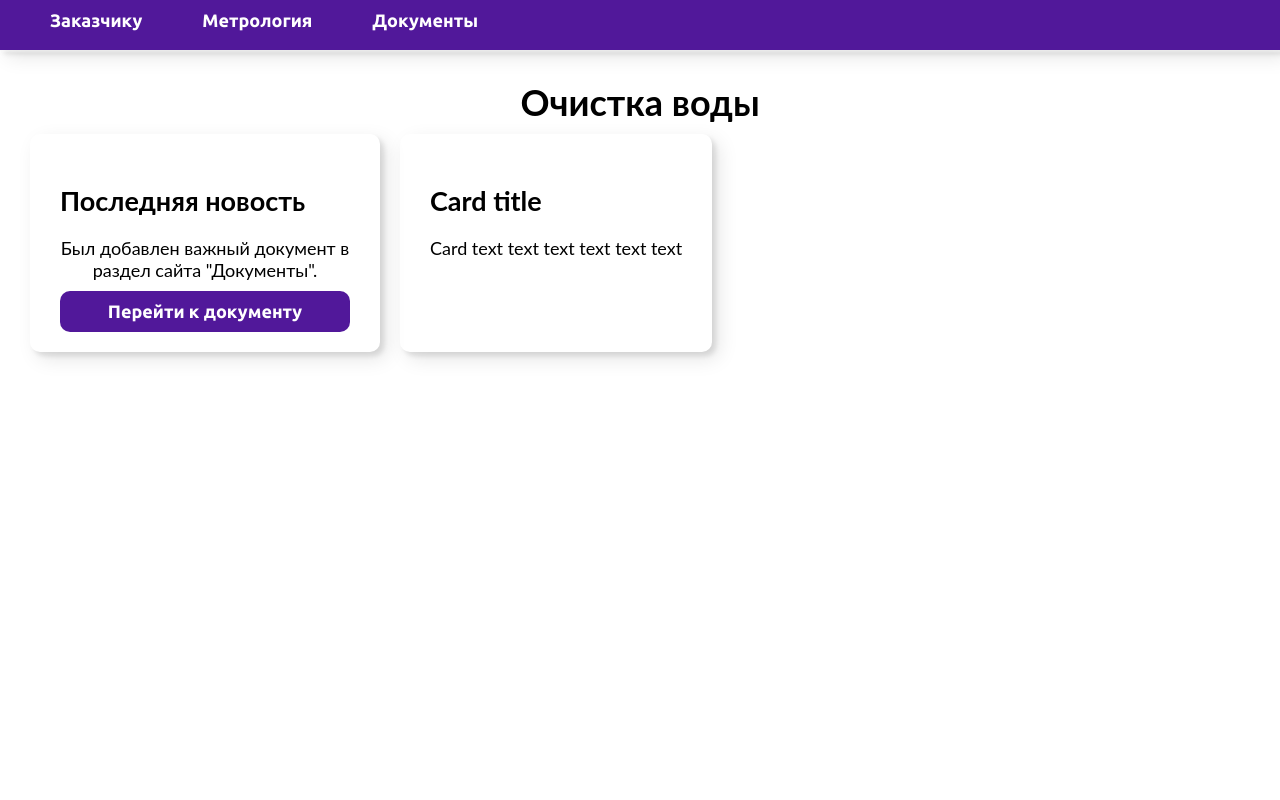
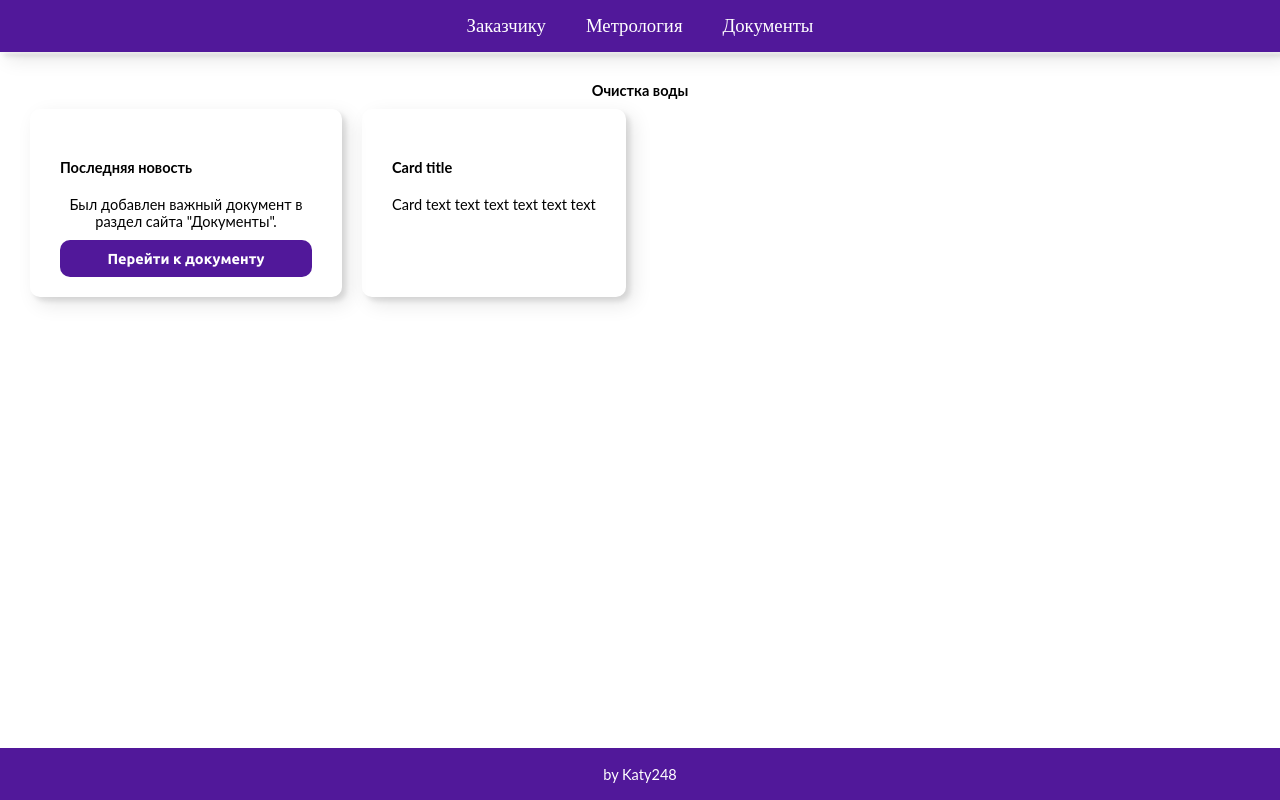
Before and after one commit to Andreytarn/sait, a plain HTML site: page index.html in a window 1280 px wide. Drawn offline with Linux system fonts and the light colour scheme; a web font is replaced by a local one.

Commit message:
So much changes

```diff
--- a/css/index.css
+++ b/css/index.css
@@ -1,4 +1,5 @@
 /* Fonts */
+@import 'site.css';
 @font-face {
   font-family: 'Ubuntu';
   src: url('../fonts/Ubuntu/Ubuntu-Regular.ttf');
@@ -7,18 +8,19 @@
   font-family: 'Ubuntu-Bold';
   src: url('../fonts/Ubuntu/Ubuntu-Bold.ttf');
 }
-/* Super base */
-* {
-  margin: 0;
-  padding: 0;
-  box-sizing: border-box;
-  border: none;
-  vertical-align: baseline;
+/* For all */
+:root {
+  --accent-color: #51189A;
+  --gray-color: rgb(196, 196, 196);
+  --index: calc(1vw + 1vh);
+  --border-radius: 10px;
+  --font-color-primary: black;
+  --font-color-secondary: white;
 }
 /* Common */
 body {
   font-family: 'Ubuntu', 'Lato', sans-serif;
-  font-size: large;
+  font-size: calc(var(--index)*.7);
 }
 h1, h2, h3, h4, h5, h6, p {
   top: 20px;
@@ -29,35 +31,44 @@ h1, h2, h3, h4, h5, h6, p {
 }
 a {
   text-decoration-line: none;
-}
-/* For all */
-:root {
-  --accent-color: #51189A;
-  --gray-color: rgb(196, 196, 196);
-  --border-radius: 10px;
+
 }
 .center {
   text-align: center;
 }
+.text {
+  color: var(--font-color-primary);
+}
+.text-secondary {
+  color: var(--font-color-secondary);
+}
 /* Navigation bar */
 .navbar {
-  height: 50px;
+  height: calc(var(--index) * 2.5);
   width: 100%;
   padding: 10px;
   position: relative;
 
-  display: flex ;
+  display: flex;
   flex-direction: row;
+  justify-content: center;
+  align-items: center;
 
   background-color: var(--accent-color);
-  font-family: 'Ubuntu-Bold';
-  font-size: 18px;
+  font-family: 'Ubuntu';
+  font-size: calc(var(--index)*.9);
 
   box-shadow: 2px 2px 2px 0px rgba(255,255,255,.5),
   7px 7px 20px 0px rgba(0,0,0,.1),
   4px 4px 5px 0px rgba(0,0,0,.1);
 }
-.navbar > .nav-link {
+ul.navbar-nav{
+  display: flex;
+  flex-direction: row;
+  list-style-position: outside;
+  list-style-type: none;
+}
+.navbar-nav > .nav-link {
   display: table-cell;
   vertical-align: middle;
 }
@@ -65,13 +76,30 @@ a {
   position: relative;
   margin-right: 20px;
   margin-left: 20px;
-  padding-left: 20px;
+  /* padding-left: 20px; */
 
   text-align: center;
   color: white;
 }
 .nav-link:hover {
   color: var(--gray-color);
+}
+/* Footer */
+footer.footer {
+  display: flex;
+  flex-direction: row;
+  align-items: center;
+  justify-content: center;
+  position: fixed;
+  left: 0;
+  bottom: 0;
+  height: calc(var(--index) * 2.5);
+  width: 100vw;
+  background-color: var(--accent-color);
+}
+footer > * {
+  display: table-cell;
+  vertical-align: middle;
 }
 /* Controls */
 /* Container */
@@ -83,9 +111,12 @@ a {
 }
 /* Button */
 .btn {
-  display: inline-block;
-  min-width: 130px;
-  min-height: 40px;
+  display: flex;
+  justify-content: stretch;
+  align-items: stretch;
+
+  min-width: calc(var(--index));
+  min-height: calc(var(--index));
   color: white;
   border-radius: var(--border-radius);
   background-color: var(--accent-color);
@@ -94,7 +125,6 @@ a {
   text-align: center;
   cursor: pointer;
   position: relative;
-  display: inline-block;
   /* box-shadow:inset 2px 2px 2px 0px rgba(255,255,255,.5),
   7px 7px 20px 0px rgba(0,0,0,.1),
   4px 4px 5px 0px rgba(0,0,0,.1); */
@@ -118,6 +148,7 @@ a {
   4px 4px 5px 0px rgba(0,0,0,.1);
 }
 .card > * {
+  min-width: 100px;
   vertical-align: middle;
   display: flex;
   margin: 20px;
@@ -131,5 +162,5 @@ a {
   bottom: 10px;
 }
 .card-min {
-  max-width: 350px;
+  max-width: calc(var(--index) * 15);
 }
--- a/css/reset.css
+++ b/css/site.css
@@ -1,9 +1,16 @@
-/* http://meyerweb.com/eric/tools/css/reset/
-   v2.0 | 20110126
-   License: none (public domain)
-*/
-
-html, body, div, span, applet, object, iframe,
+/* Reset */
+* {
+	margin: 0;
+	padding: 0;
+	box-sizing: border-box;
+	border: none;
+	vertical-align: baseline;
+	font-size: inherit;
+}
+body {
+	height: 100vh;
+}
+/* html, body, div, span, applet, object, iframe,
 h1, h2, h3, h4, h5, h6, p, blockquote, pre,
 a, abbr, acronym, address, big, cite, code,
 del, dfn, em, img, ins, kbd, q, s, samp,
@@ -23,7 +30,7 @@ time, mark, audio, video {
 	font: inherit;
 	vertical-align: baseline;
 }
-/* HTML5 display-role reset for older browsers */
+HTML5 display-role reset for older browsers
 article, aside, details, figcaption, figure,
 footer, header, hgroup, menu, nav, section {
 	display: block;
@@ -45,4 +52,4 @@ q:before, q:after {
 table {
 	border-collapse: collapse;
 	border-spacing: 0;
-}
+} */
--- a/index.html
+++ b/index.html
@@ -1,5 +1,6 @@
 <!DOCTYPE html>
 <html lang="en">
+
 <head>
     <meta charset="UTF-8">
     <meta http-equiv="X-UA-Compatible" content="IE=edge">
@@ -7,12 +8,17 @@
     <title>Clean Water</title>
     <link rel="stylesheet" href="css/index.css">
 </head>
+
 <body>
-    <div class="navbar">
-        <a class="nav-link" href="#">Заказчику</a>
-        <a class="nav-link" href="#">Метрология</a>
-        <a class="nav-link" href="#">Документы</a>
-    </div>
+    <header>
+        <div class="navbar">
+            <ul class="navbar-nav">
+                <li><a class="nav-link" href="#">Заказчику</a></li>
+                <li><a class="nav-link" href="#">Метрология</a></li>
+                <li><a class="nav-link" href="#">Документы</a></li>
+            </ul>
+        </div>
+    </header>
     <h1>Очистка воды</h1>
 
 
@@ -21,7 +27,7 @@
         <div class="card card-min">
             <h2>Последняя новость</h2>
             <p>Был добавлен важный документ в раздел сайта "Документы".</p>
-            <div class="btn">Перейти к документу</div>
+            <div class="btn"><a class="text-secondary" href="#">Перейти к документу</a></div>
         </div>
 
         <div class="card">
@@ -30,5 +36,11 @@
         </div>
     </div>
 
+    <footer class="footer">
+        <div class="text-secondary">by
+            <a class="text-secondary" href="https://github.com/Katy248" target="_blank">Katy248</a>
+        </div>
+    </footer>
 </body>
+
 </html>
```
